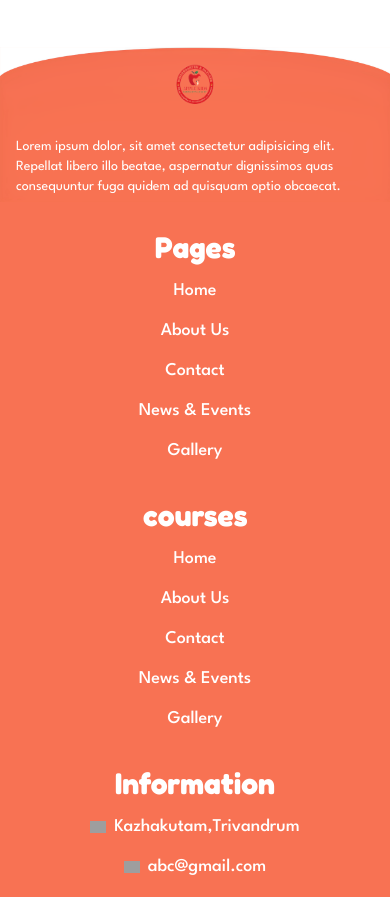
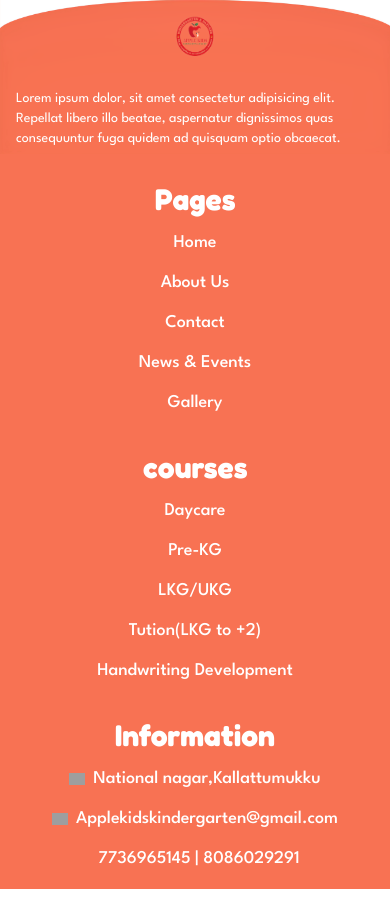
Before and after one commit to AjmalshaSalim/Apple-Kids, a React (Vite) app: page /about in a window 390 px wide. Shown: the part 3864-4761 px from the top of the page. Built offline with nearby package versions, Linux system fonts and the light colour scheme; no server answers; grey boxes are pictures that could not be loaded.

Commit message:
fixing errors

```diff
--- a/src/components/Classes.jsx
+++ b/src/components/Classes.jsx
@@ -73,7 +73,7 @@ function Classes ()  {
 
   return (
     <>
-    <div className=' flex justify-center items-center flex-col min-h-[200px] p-8 space-y-3 text-center '>
+    <div className=' flex justify-center items-center flex-col min-h-[200px] p-8 space-y-3 text-center  '>
     <h1 className='text-2xl sm:text-5xl md:text-4xl font-bold font-fredoka text-center '>
     Explore Our Ongoing Classes!!!
   </h1>
@@ -85,7 +85,7 @@ function Classes ()  {
 
 
 
-    <div className='min-h-[600px]  '>
+    <div className='min-h-[550px]   '>
     <div className="py-12 ">
       <div className="container mx-auto sm:px-10  px-4">
     <Swiper
--- a/src/components/Feedback.jsx
+++ b/src/components/Feedback.jsx
@@ -1,4 +1,4 @@
-import React, { useEffect } from 'react'
+import React, { useEffect, useState } from 'react'
 import {  A11y,Autoplay } from 'swiper/modules';
 
 import { Swiper, SwiperSlide } from 'swiper/react';
@@ -49,10 +49,12 @@ const testimonials = [
 ];
 
 function Feedback() {
+  const[testimonials,setTestimonials]=useState([])
 
   useEffect(()=>{
     const fetchTestimonial=async()=>{
          const response=await api.get('/testimonials')
+         setTestimonials(response.data.testimonials)
          console.log(response)
     }
     fetchTestimonial()
--- a/src/components/Footer.jsx
+++ b/src/components/Footer.jsx
@@ -1,10 +1,11 @@
 import React from 'react'
-
+import {Link} from 'react-router-dom'
 import bg from '../assets/images/aj1.png'
 import Footertop from './Footertop'
 import logo from '../assets/images/logoapp.png'
 
 function Footer() {
+
   return (
  <>
    <Footertop/>
@@ -26,30 +27,44 @@ function Footer() {
 
              <div className='flex flex-col lg:space-y-6 space-y-3 justify-start items-center sm:p-2 p-4'>
                 <h1 className="text-3xl md:text-2xl font-bold text-white font-fredoka">Pages</h1>
-      <h3 className="text-lg md:text-md font-medium cursor-pointer text-white font-league-spartan">Home</h3>
-      <h3 className="text-lg md:text-md font-medium cursor-pointer text-white font-league-spartan">About Us</h3>
-      <h3 className="text-lg md:text-md font-medium cursor-pointer text-white font-league-spartan">Contact</h3>
-      <h3 className="text-lg md:text-md font-medium  cursor-pointer text-white font-league-spartan">News & Events</h3>
-      <h3 className="text-lg md:text-md font-medium  cursor-pointer text-white font-league-spartan">Gallery</h3>
+                <Link to='/'>
+                <h3 className="text-lg md:text-md font-medium cursor-pointer text-white font-league-spartan">Home</h3>
+                </Link>
+                <Link to='/about' >
+                <h3 className="text-lg md:text-md font-medium cursor-pointer text-white font-league-spartan">About Us</h3>
+                </Link>
+    <Link to='/contact'>
+    <h3  className="text-lg md:text-md font-medium cursor-pointer text-white font-league-spartan">Contact</h3>
+    </Link>
+    <Link  to='/events'>
+    <h3 className="text-lg md:text-md font-medium  cursor-pointer text-white font-league-spartan">News & Events</h3>
+    </Link>
+     <Link to='/gallery'>
+     <h3 className="text-lg md:text-md font-medium  cursor-pointer text-white font-league-spartan">Gallery</h3>
+     </Link>
+
                 </div>
                 <div className='flex flex-col lg:space-y-6 space-y-3 justify-start items-center sm:p-2 p-4'>
                 <h1 className="text-3xl md:text-2xl font-bold text-white  font-fredoka">courses</h1>
-      <h3 className="text-lg md:text-md font-medium cursor-pointer text-white font-league-spartan">Home</h3>
-      <h3 className="text-lg md:text-md font-medium cursor-pointer text-white font-league-spartan">About Us</h3>
-      <h3 className="text-lg md:text-md font-medium cursor-pointer text-white font-league-spartan">Contact</h3>
-      <h3 className="text-lg md:text-md font-medium  cursor-pointer text-white font-league-spartan">News & Events</h3>
-      <h3 className="text-lg md:text-md font-medium  cursor-pointer text-white font-league-spartan">Gallery</h3>
+      <h3 className="text-lg md:text-md font-medium cursor-pointer text-white font-league-spartan">Daycare</h3>
+      <h3 className="text-lg md:text-md font-medium cursor-pointer text-white font-league-spartan">Pre-KG</h3>
+      <h3 className="text-lg md:text-md font-medium cursor-pointer text-white font-league-spartan">LKG/UKG</h3>
+      <h3 className="text-lg md:text-md font-medium  cursor-pointer text-white font-league-spartan">Tution(LKG to +2)</h3>
+      <h3 className="text-lg md:text-md font-medium  cursor-pointer text-white font-league-spartan">Handwriting Development</h3>
                 </div>
 
                 <div className='flex flex-col lg:space-y-6  space-y-3 justify-start items-center sm:p-2 p-4'>
                 <h1 className="text-3xl md:text-2xl font-bold text-white  font-fredoka">Information</h1>
                 <div className="flex items-center">
       <span><img width="16" height="16" src="https://img.icons8.com/tiny-glyph/16/FFFFFF/address.png" alt="address"/></span>
-      <h3 className="text-lg md:text-md font-medium cursor-pointer text-white ml-2 font-league-spartan ">Kazhakutam,Trivandrum</h3>
+      <h3 className="text-lg md:text-md font-medium cursor-pointer text-white ml-2 font-league-spartan ">National nagar,Kallattumukku</h3>
     </div>
     <div className="flex items-center">
       <span><img width="16" height="16" src="https://img.icons8.com/tiny-glyph/16/FFFFFF/email.png" alt="email"/></span>
-      <h3 className="text-lg md:text-md font-medium cursor-pointer text-white ml-2 font-league-spartan ">abc@gmail.com</h3>
+      <h3 className="text-lg md:text-md font-medium cursor-pointer text-white ml-2 font-league-spartan ">Applekidskindergarten@gmail.com</h3>
+    </div>
+    <div className="flex items-center">
+      <h3 className="text-lg md:text-md font-medium cursor-pointer text-white ml-2 font-league-spartan ">7736965145 | 8086029291 </h3>
     </div>
     </div>
 
--- a/src/components/Homebot.jsx
+++ b/src/components/Homebot.jsx
@@ -12,18 +12,18 @@ function Homebot() {
  <>
 
  <div className='  flex flex-col justify-center items-center gap-5  min-h-[500px]  p-4 bg-[#F06D4F]' >
-       <button className='bg-[#FEFBF2] text-[#38AD3D] text-[26px] font-bold py-4 px-6  h-[50px] w-[300px] font-fredoka text-center rounded-tl-[20px] rounded-br-[20px]  '>
+       <button className='bg-[#FEFBF2]  flex justify-center items-center text-[#38AD3D] text-[26px] font-bold py-4 px-6  h-[50px] w-[300px] font-fredoka text-center rounded-tl-[20px] rounded-br-[20px]  '>
                Our mission
              </button>
-             <p className="flex items-center border-2 border-white rounded-lg p-3 mb-4 shadow-md sm:w-96 text-white">
+             <p className="flex items-center border-2 border-white rounded-lg p-3 mb-4 shadow-md sm:w-96 text-white w-[380px]">
           <i className="fas fa-book text-white mr-3"></i>
           Provide value-based education
         </p>
-        <p className="flex items-center border-2 border-white rounded-lg p-3 mb-4 shadow-md sm:w-96 text-white">
+        <p className="flex items-center border-2 border-white rounded-lg p-3 mb-4 shadow-md sm:w-96 w-[380px] text-white">
           <i className="fas fa-user-graduate text-white mr-3"></i>
           Mold the character of the younger generation
         </p>
-        <p className="flex items-center border-2 border-white rounded-lg p-3 mb-4 shadow-md sm:w-96 text-white">
+        <p className="flex items-center border-2 border-white rounded-lg p-3 mb-4 shadow-md sm:w-96 w-[380px] text-white">
           <i className="fas fa-child text-white mr-3"></i>
           Stress-free, child-centered, holistic education
         </p>
--- a/src/components/Homegallery.jsx
+++ b/src/components/Homegallery.jsx
@@ -1,6 +1,7 @@
-import React from 'react'
+import React, { useEffect, useState } from 'react'
 import { Link } from 'react-router-dom'
 import aj22 from '../assets/images/aj22.png'
+import api from '../api/api'
 
 const galleryItems = [
     {
@@ -30,6 +31,16 @@ const galleryItems = [
 ]
 
 function Homegallery() {
+  const[data,setData]=useState()
+  useEffect(()=>{
+     const fetchImage=async()=>{
+          const response=await api.get('/gallery')
+          const res=response.data.gallery
+          const resImg=res.slice(0,4)
+          setData(resImg)
+     }
+     fetchImage()
+  },[])
   return (
     <>
     <div className='min-h-[700px] p-4 bg-no-repeat bg-cover  ' style={{backgroundImage:`url(${aj22})`}}>
--- a/src/components/Homemid.jsx
+++ b/src/components/Homemid.jsx
@@ -20,11 +20,11 @@ function Homemid() {
   return (
     <>
 
-   <div className='min-h-[450px] grid lg:grid-cols-2   p-4'>
+   <div className='min-h-[450px] grid lg:grid-cols-2   lg:p-4 '>
 
   {/* 2nd div */}
   <div className='flex justify-center lg:items-end items-center   flex-col gap-6  p-4'>
-      <button className='bg-[#38AD3D] text-white  text-[26px] font-bold py-4 px-6  h-[50px] w-[300px] font-fredoka text-center rounded-tl-[20px] rounded-br-[20px] lg:mr-10 '>
+      <button className='bg-[#38AD3D] text-white flex justify-center items-center  text-[26px] font-bold py-4 px-6  h-[50px] w-[300px] font-fredoka text-center rounded-tl-[20px] rounded-br-[20px] lg:mr-10 '>
                   why choose us?
                 </button>
     {tabs.map((tab, index) => (
@@ -45,8 +45,15 @@ function Homemid() {
     ))}
   </div>
 
+
+
+
+
+
+
+
   {/* 3rd div */}
-  <div className='lg:flex justify-start hidden items-center mt-4 ml-4 '>
+  <div className='flex lg:justify-start justify-center  items-center mt-4 ml-4  lg:mb-0 mb-6 p-4 '>
     <div className='flex justify-center items-center border border-r-4 border-b-4 border-[#F06D4F] shadow-md hover:shadow-lg transition-shadow duration-300 p-4 h-[350px] w-[300px] rounded-tl-[40px] rounded-br-[40px] rounded-tr-[20px] rounded-bl-[20px]'>
     <p className='   text-center   '>
       {selectedTab.description}
--- a/src/pages/Gallery.jsx
+++ b/src/pages/Gallery.jsx
@@ -82,6 +82,7 @@ const galleryItems = [
 ];
 
 function Gallery() {
+  const[data,setData]=useState([])
 
   useEffect(()=>{
     const fetchGallery=async()=>{
```
